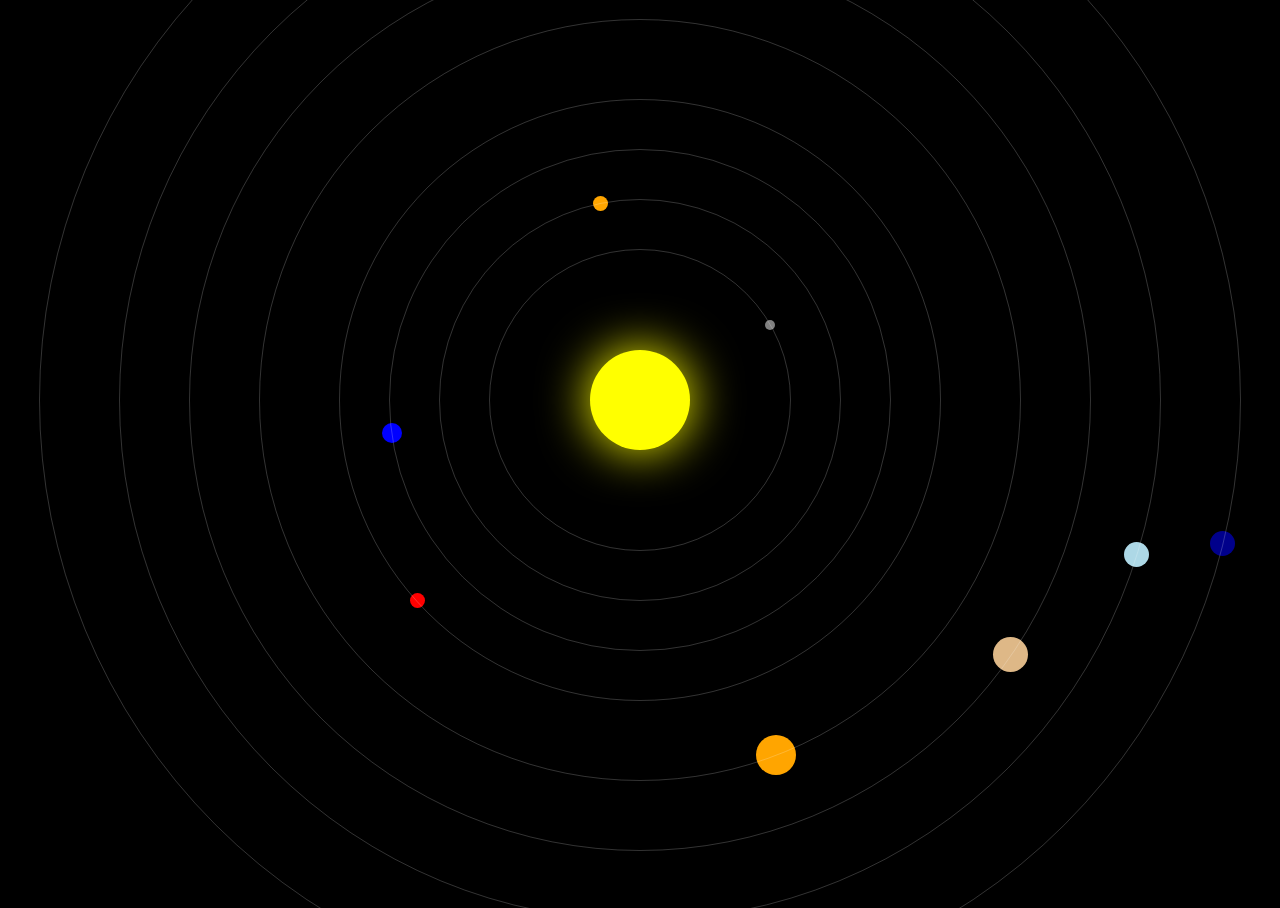
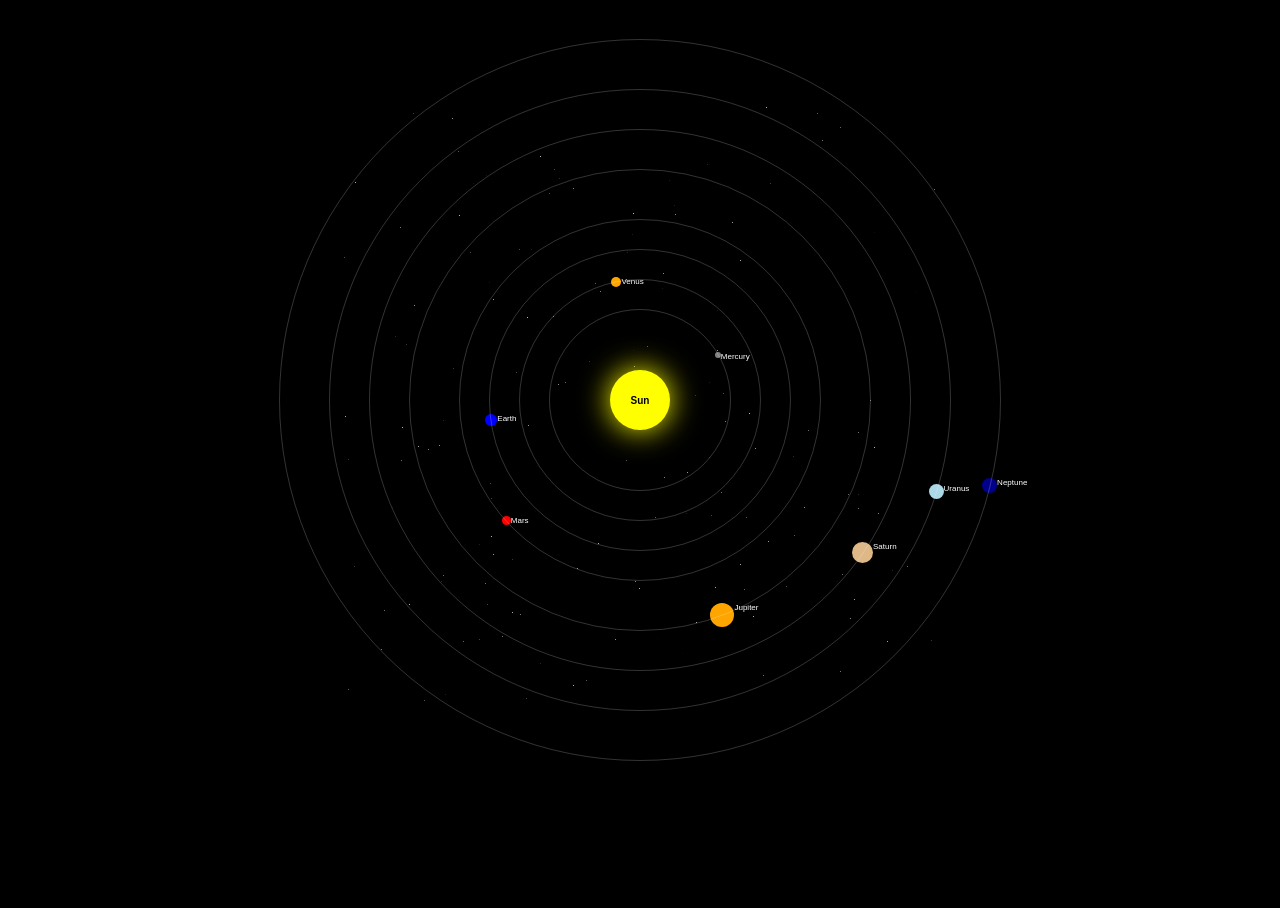
Before and after one commit to kcoovi/Solar-system-simulation, a plain HTML site: page solar-system-simulation.html in a window 1280 px wide. Shown: the top 908 px of the page. After the commit the page ends 800 px from the top, so only its background shows below. Drawn offline with Linux system fonts and the light colour scheme.

Commit message:
Update planets name

```diff
--- a/solar-system-simulation.html
+++ b/solar-system-simulation.html
@@ -1,13 +1,14 @@
 <!DOCTYPE html>
 <html lang="en">
   <head>
-    <meta charset="UTF-8">
+    <meta charset="UTF-8" />
+    <meta name="viewport" content="width=device-width, initial-scale=1.0" />
     <title>Solar System Simulation</title>
     <style>
       body {
         background-color: black;
         color: white;
-            font-family: Arial, sans-serif;
+        font-family: "Arial", sans-serif;
         display: flex;
         justify-content: center;
         align-items: center;
@@ -17,56 +18,145 @@
       }
       #solarSystem {
         position: relative;
-            width: 800px;
-            height: 800px;
+        width: 600px;
+        height: 600px;
       }
       .planet {
         position: absolute;
         border-radius: 50%;
-            cursor: pointer;
+        transition: transform 0.2s;
+        display: flex;
+        align-items: center;
+        justify-content: center;
+      }
+      .planet-label {
+        position: absolute;
+        color: white;
+        font-size: 8px;
+        text-shadow: 1px 1px 2px black;
+        pointer-events: none;
+        text-align: center;
+        white-space: nowrap;
       }
       .orbit {
         position: absolute;
         border-radius: 50%;
-            border: 1px solid rgba(255,255,255,0.2);
+        border: 1px solid rgba(255, 255, 255, 0.2);
         transform: translate(-50%, -50%);
       }
       .sun {
-            width: 100px;
-            height: 100px;
+        width: 60px;
+        height: 60px;
         background-color: yellow;
         border-radius: 50%;
         position: absolute;
-            top: 350px;
-            left: 350px;
-            box-shadow: 0 0 50px yellow;
+        top: 270px;
+        left: 270px;
+        box-shadow: 0 0 30px yellow;
+        display: flex;
+        align-items: center;
+        justify-content: center;
+        font-weight: bold;
+        font-size: 10px;
+        color: black;
       }
       #planetInfo {
+        position: fixed;
+        background-color: rgba(0, 0, 0, 0.8);
+        border: 1px solid white;
+        padding: 10px;
+        border-radius: 10px;
+        max-width: 200px;
+        z-index: 1000;
+        pointer-events: none;
+        font-size: 12px;
+        display: none;
+      }
+      .starfield {
         position: absolute;
-            background-color: rgba(0,0,0,0.7);
-            padding: 10px;
-            border-radius: 5px;
-            display: none;
-            pointer-events: none;
+        top: 0;
+        left: 0;
+        width: 100%;
+        height: 100%;
+        z-index: -1;
       }
     </style>
   </head>
   <body>
     <div id="solarSystem">
-        <div class="sun"></div>
+      <div class="starfield"></div>
+      <div class="sun">Sun</div>
       <div id="planetInfo"></div>
     </div>
 
     <script>
+      // Create starfield background
+      function createStarfield() {
+        const starfield = document.querySelector(".starfield");
+        for (let i = 0; i < 150; i++) {
+          const star = document.createElement("div");
+          star.style.position = "absolute";
+          star.style.width = "1px";
+          star.style.height = "1px";
+          star.style.backgroundColor = "white";
+          star.style.borderRadius = "50%";
+          star.style.left = `${Math.random() * 100}%`;
+          star.style.top = `${Math.random() * 100}%`;
+          star.style.opacity = Math.random().toString();
+          starfield.appendChild(star);
+        }
+      }
+      createStarfield();
+
       const planetData = {
-            'Mercury': { mass: '3.3011e23 kg', averageDistanceFromSun: '57.91 million km' },
-            'Venus': { mass: '4.8675e24 kg', averageDistanceFromSun: '108.2 million km' },
-            'Earth': { mass: '5.97237e24 kg', averageDistanceFromSun: '149.6 million km' },
-            'Mars': { mass: '6.4171e23 kg', averageDistanceFromSun: '227.9 million km' },
-            'Jupiter': { mass: '1.8982e27 kg', averageDistanceFromSun: '778.5 million km' },
-            'Saturn': { mass: '5.6834e26 kg', averageDistanceFromSun: '1.434 billion km' },
-            'Uranus': { mass: '8.6810e25 kg', averageDistanceFromSun: '2.871 billion km' },
-            'Neptune': { mass: '1.02413e26 kg', averageDistanceFromSun: '4.495 billion km' }
+        Mercury: {
+          mass: "3.3011 × 10²³ kg",
+          distance: "57.91 million km",
+          description:
+            "Smallest planet in the solar system. Rocky, with a heavily cratered surface.",
+        },
+        Venus: {
+          mass: "4.8675 × 10²⁴ kg",
+          distance: "108.2 million km",
+          description:
+            'Hottest planet due to its thick, toxic atmosphere. Often called Earth\'s "sister planet".',
+        },
+        Earth: {
+          mass: "5.97237 × 10²⁴ kg",
+          distance: "149.6 million km",
+          description:
+            "Our home planet. Only known planet to support life, with diverse ecosystems.",
+        },
+        Mars: {
+          mass: "6.4171 × 10²³ kg",
+          distance: "227.9 million km",
+          description:
+            'The "Red Planet". Has potential for future human exploration and possible colonization.',
+        },
+        Jupiter: {
+          mass: "1.8982 × 10²⁷ kg",
+          distance: "778.5 million km",
+          description:
+            "Largest planet in our solar system. A gas giant with a Great Red Spot storm.",
+        },
+        Saturn: {
+          mass: "5.6834 × 10²⁶ kg",
+          distance: "1.434 billion km",
+          description:
+            "Known for its spectacular ring system. A gas giant with numerous moons.",
+        },
+        Uranus: {
+          mass: "8.6810 × 10²⁵ kg",
+          distance: "2.871 billion km",
+          description:
+            "An ice giant that rotates on its side. Has a unique blue-green color.",
+        },
+        Neptune: {
+          mass: "1.02413 × 10²⁶ kg",
+          distance: "4.495 billion km",
+          description:
+            "The windiest planet, with speeds reaching up to 1,500 mph. Deepest blue color.",
+        },
       };
 
       class Planet {
@@ -78,57 +168,76 @@
           this.speed = speed;
           this.angle = 0;
           this.element = this.createElement();
+          this.labelElement = this.createLabel();
           this.orbitElement = this.createOrbitLine();
-                this.setupHoverEvents();
+          this.setupClickEvents();
         }
 
         createElement() {
-                const planet = document.createElement('div');
-                planet.classList.add('planet');
+          const planet = document.createElement("div");
+          planet.classList.add("planet");
           planet.style.width = `${this.size}px`;
           planet.style.height = `${this.size}px`;
           planet.style.backgroundColor = this.color;
-                document.getElementById('solarSystem').appendChild(planet);
+          document.getElementById("solarSystem").appendChild(planet);
           return planet;
         }
 
+        createLabel() {
+          const label = document.createElement("div");
+          label.classList.add("planet-label");
+          label.textContent = this.name;
+          document.getElementById("solarSystem").appendChild(label);
+          return label;
+        }
+
         createOrbitLine() {
-                const orbit = document.createElement('div');
-                orbit.classList.add('orbit');
+          const orbit = document.createElement("div");
+          orbit.classList.add("orbit");
           orbit.style.width = `${this.distance * 2}px`;
           orbit.style.height = `${this.distance * 2}px`;
-                document.getElementById('solarSystem').appendChild(orbit);
+          document.getElementById("solarSystem").appendChild(orbit);
           return orbit;
         }
 
-            setupHoverEvents() {
-                const planetInfo = document.getElementById('planetInfo');
-                this.element.addEventListener('mousemove', (e) => {
-                    planetInfo.style.display = 'block';
-                    planetInfo.style.left = `${e.pageX + 10}px`;
-                    planetInfo.style.top = `${e.pageY + 10}px`;
+        setupClickEvents() {
+          const planetInfo = document.getElementById("planetInfo");
+          this.element.addEventListener("click", (e) => {
             const data = planetData[this.name];
             planetInfo.innerHTML = `
-                        <strong>${this.name}</strong><br>
-                        Mass: ${data.mass}<br>
-                        Avg. Distance from Sun: ${data.averageDistanceFromSun}
+                        <h3>${this.name}</h3>
+                        <p><strong>Mass:</strong> ${data.mass}</p>
+                        <p><strong>Distance from Sun:</strong> ${data.distance}</p>
+                        <p>${data.description}</p>
                     `;
+            planetInfo.style.display = "block";
+            planetInfo.style.left = `${e.pageX + 15}px`;
+            planetInfo.style.top = `${e.pageY + 15}px`;
           });
 
-                this.element.addEventListener('mouseleave', () => {
-                    planetInfo.style.display = 'none';
+          // Hide the planetInfo box when clicking anywhere outside planets
+          document.addEventListener("click", (e) => {
+            if (!this.element.contains(e.target)) {
+              planetInfo.style.display = "none";
+            }
           });
         }
 
         updatePosition() {
           this.angle += this.speed;
-                const centerX = 400;
-                const centerY = 400;
-                const x = centerX + Math.cos(this.angle) * this.distance - this.size / 2;
-                const y = centerY + Math.sin(this.angle) * this.distance - this.size / 2;
+          const centerX = 300;
+          const centerY = 300;
+          const x =
+            centerX + Math.cos(this.angle) * this.distance - this.size / 2;
+          const y =
+            centerY + Math.sin(this.angle) * this.distance - this.size / 2;
 
           this.element.style.left = `${x}px`;
           this.element.style.top = `${y}px`;
+
+          // Position label slightly offset from planet
+          this.labelElement.style.left = `${x + this.size}px`;
+          this.labelElement.style.top = `${y}px`;
 
           this.orbitElement.style.left = `${centerX}px`;
           this.orbitElement.style.top = `${centerY}px`;
@@ -136,21 +245,20 @@
       }
 
       const planets = [
-            new Planet('Mercury', 150, 10, 'gray', 0.04),
-            new Planet('Venus', 200, 15, 'orange', 0.015),
-            new Planet('Earth', 250, 20, 'blue', 0.01),
-            new Planet('Mars', 300, 15, 'red', 0.008),
-            new Planet('Jupiter', 380, 40, '#FFA500', 0.004),
-            new Planet('Saturn', 450, 35, '#DEB887', 0.002),
-            new Planet('Uranus', 520, 25, 'lightblue', 0.001),
-            new Planet('Neptune', 600, 25, 'darkblue', 0.0008)
+        new Planet("Mercury", 90, 6, "gray", 0.04),
+        new Planet("Venus", 120, 10, "orange", 0.015),
+        new Planet("Earth", 150, 12, "blue", 0.01),
+        new Planet("Mars", 180, 9, "red", 0.008),
+        new Planet("Jupiter", 230, 24, "#FFA500", 0.004),
+        new Planet("Saturn", 270, 21, "#DEB887", 0.002),
+        new Planet("Uranus", 310, 15, "lightblue", 0.001),
+        new Planet("Neptune", 360, 15, "darkblue", 0.0008),
       ];
 
       function animate() {
-            planets.forEach(planet => planet.updatePosition());
+        planets.forEach((planet) => planet.updatePosition());
         requestAnimationFrame(animate);
       }
-
       animate();
     </script>
   </body>
```
Lines whose indentation alone changed are shown as unchanged.
